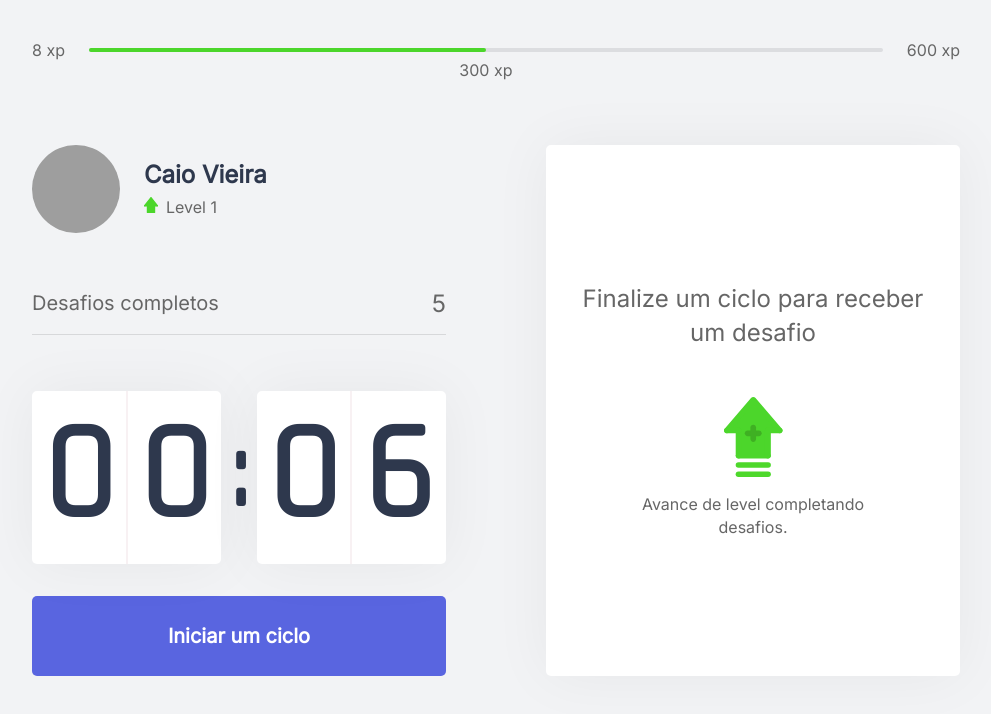
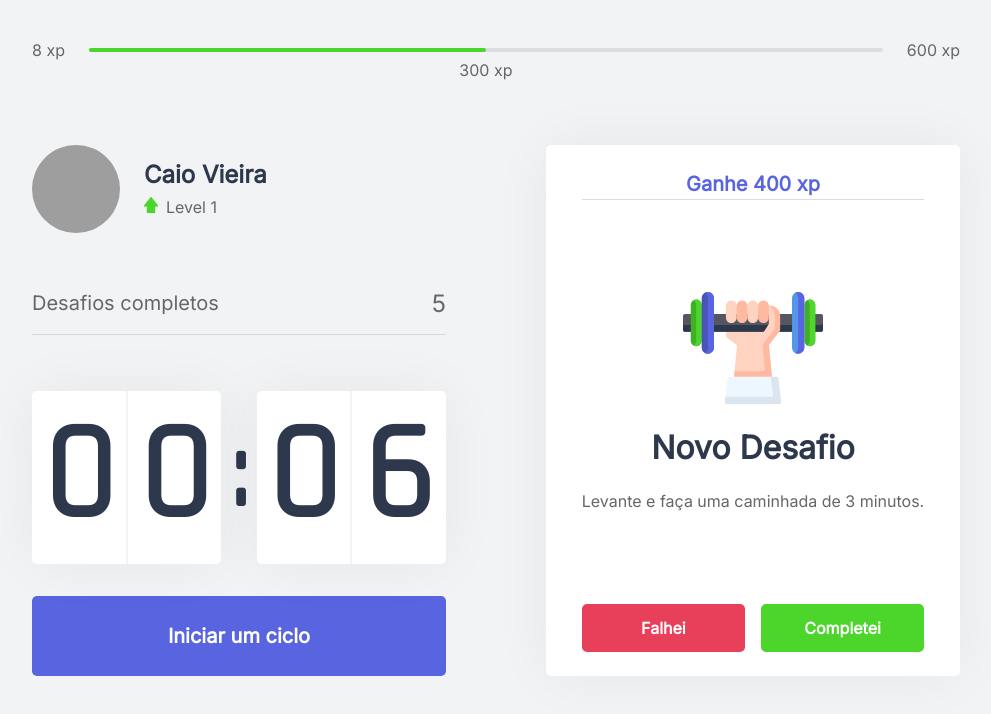
Before and after one commit to cvieira850/moveit-next, a Next.js app: page / in a window 1280 px wide. Shown: the top 714 px of the page, without its empty margins (144-1135 px from the left). Built offline with nearby package versions, Linux system fonts and the light colour scheme; grey boxes are pictures that could not be loaded.

Commit message:
feat: finish component challengeBox

```diff
--- a/src/components/ChallengeBox.tsx
+++ b/src/components/ChallengeBox.tsx
@@ -1,8 +1,37 @@
 import styles from '../styles/components/ChallengeBox.module.css';
 
 export function ChallengeBox() {
+  const hasActiveChallenge = true;
+
   return (
     <div className={styles.challengeBoxContainer}>
+      {
+        hasActiveChallenge ? (
+          <div className={styles.challengeActive}>
+            <header>Ganhe 400 xp</header>
+
+            <main>
+              <img src="icons/body.svg" alt="body"/>
+              <strong>Novo Desafio</strong>
+              <p>Levante e faça uma caminhada de 3 minutos.</p>
+            </main>
+
+            <footer>
+              <button
+                type="button"
+                className={styles.challengeFailedButton}
+              >
+                Falhei
+              </button>
+              <button
+                type="button"
+                className={styles.challengeSucceededButton}
+              >
+                Completei
+              </button>
+            </footer>
+          </div>
+        ) : (
           <div className={styles.challengeNotActive}>
             <strong> Finalize um ciclo para receber um desafio</strong>
             <p>
@@ -10,6 +39,8 @@
               Avance de level completando desafios.
             </p>
           </div>
+        )
+      }
     </div>
   )
 }
--- a/src/styles/components/ChallengeBox.module.css
+++ b/src/styles/components/ChallengeBox.module.css
@@ -38,3 +38,72 @@
 .challengeNotActive img {
   margin-bottom: 1rem;
 }
+
+.challengeActive {
+  height: 100%;
+
+  display: flex;
+  flex-direction: column;
+}
+
+.challengeActive header {
+  color: var(--blue);
+  font-weight: 600;
+  font-size: 1.25rem;
+  padding: 0.2rem 1.5rem;
+  border-bottom: 1px solid var(--gray-line);
+}
+
+.challengeActive main {
+  flex: 1;
+  display: flex;
+  flex-direction: column;
+  align-items: center;
+  justify-content: center;
+}
+
+.challengeActive main strong {
+  font-weight: 600;
+  font-size: 2rem;
+  color: var(--title);
+  margin: 1.5rem 0.1rem;
+}
+
+.challengeActive main po {
+  line-height: 1.5;
+}
+
+.challengeActive footer {
+  display: grid;
+  grid-template-columns: 1fr 1fr;
+  gap: 1rem;
+}
+
+.challengeActive footer button {
+  height: 3rem;
+
+  display: flex;
+  align-items: center;
+  justify-content: center;
+
+  border: 0;
+  border-radius: 5px;
+
+  color: var(--white);
+  font-size: 1rem;
+  font-weight: 600;
+
+  transition: filter 0.2s;
+}
+
+.challengeActive footer button.challengeFailedButton {
+  background: var(--red);
+}
+
+.challengeActive footer button.challengeSucceededButton {
+  background: var(--green);
+}
+
+.challengeActive footer button:hover {
+  filter: brightness(0.9);
+}
```
Lines whose indentation alone changed are shown as unchanged.
